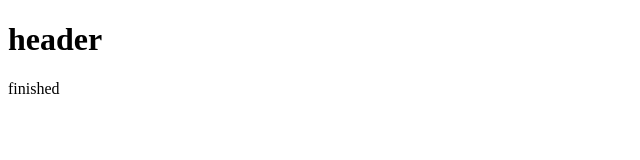
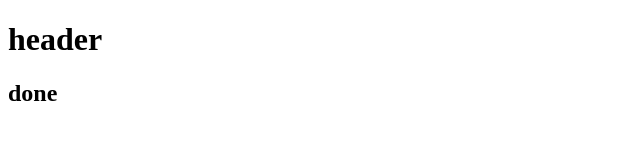
Before and after one commit to tanaz154/test-project, a plain HTML site: page feature1.html in a window 1280 px wide. Shown: the full height of the page, 0-640 px from the left. Drawn offline with Linux system fonts and the light colour scheme.

Commit message:
Update feature1.html

```diff
--- a/feature1.html
+++ b/feature1.html
@@ -7,6 +7,6 @@
 </head>
 <body>
     <h1>header</h1>
-    finished
+    <h2>done</h2>
 </body>
 </html>
```
